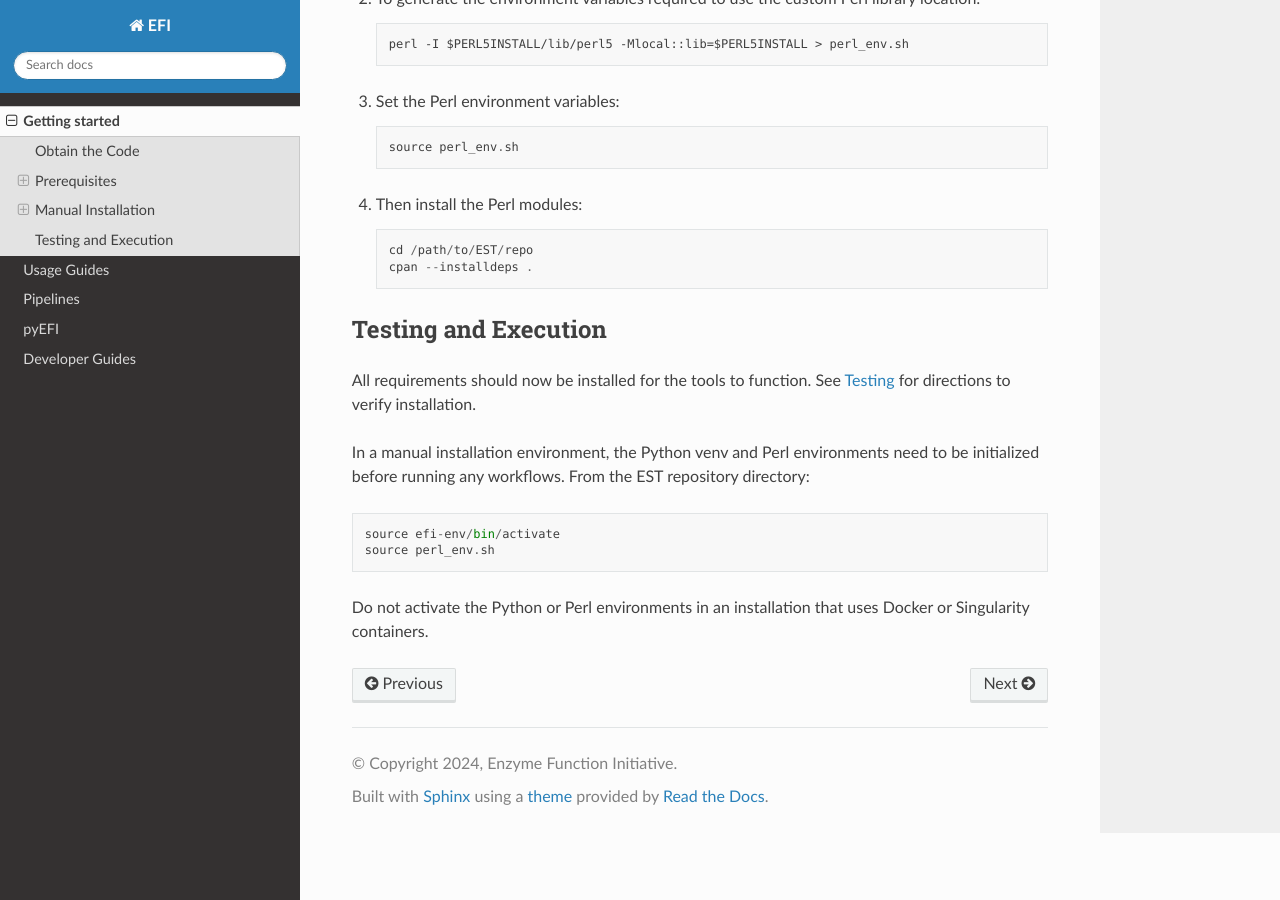
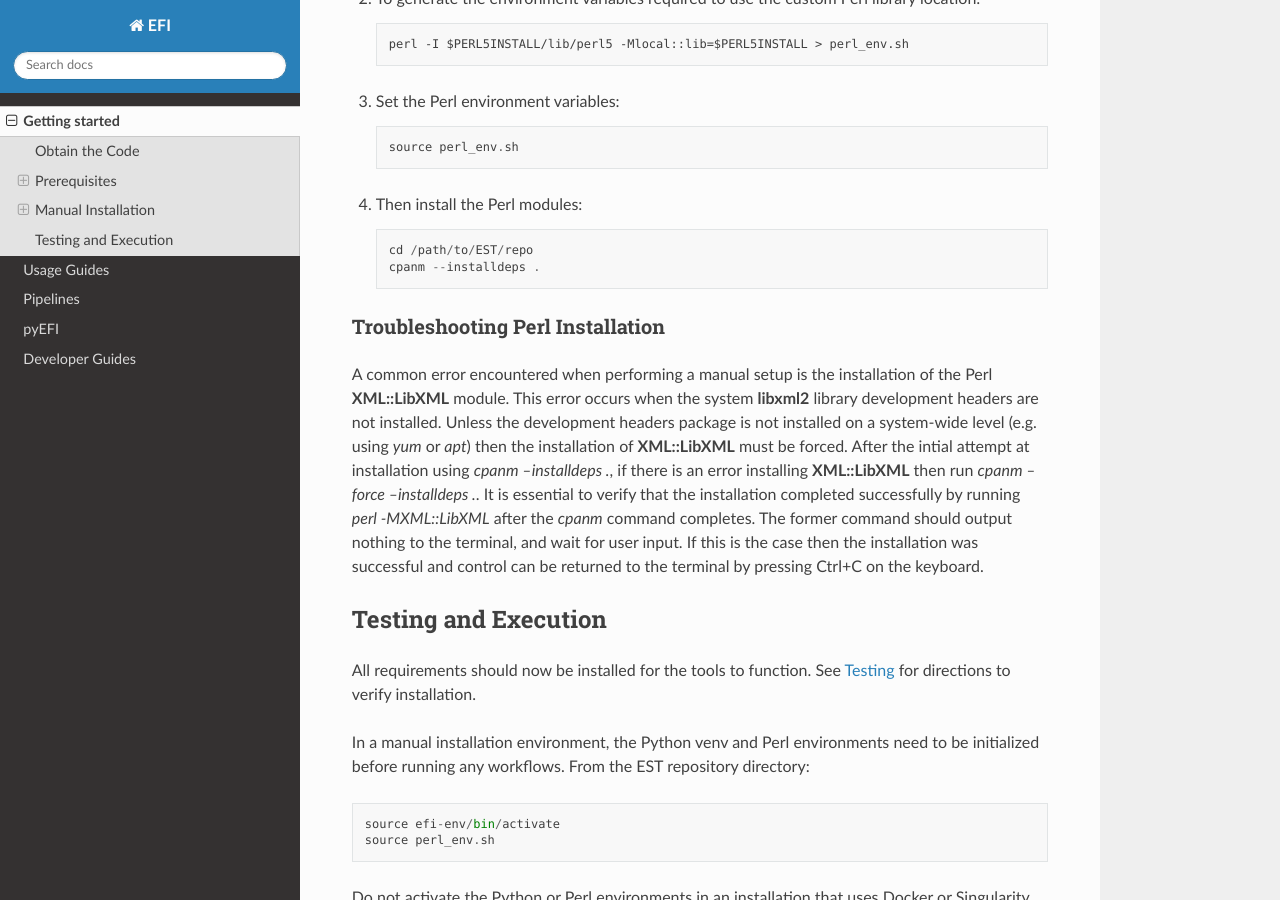
Before and after one commit to EnzymeFunctionInitiative/EST, a Sphinx documentation site: the page built from docs/getting_started.rst, in a window 1280 px wide and 900 px high, scrolled down 2873 px. Built offline with Sphinx 7.4.7 and the Read the Docs theme 3.1.0, drawn with Linux system fonts in a browser that asks for light colours.

Commit message:
Added Perl module XML::LibXML troubleshooting to getting started doc.

```diff
--- a/docs/getting_started.rst
+++ b/docs/getting_started.rst
@@ -146,7 +146,23 @@ the actual modules will be stored (e.g. ``PERL5INSTALL=$EFIDEPS/perl5``). ::
 4. Then install the Perl modules: ::
 
     cd /path/to/EST/repo
-    cpan --installdeps .
+    cpanm --installdeps .
+
+Troubleshooting Perl Installation
+~~~~~~~~~~~~~~~~~~~~~~~~~~~~~~~~~
+
+A common error encountered when performing a manual setup is the installation
+of the Perl **XML::LibXML** module. This error occurs when the system **libxml2**
+library development headers are not installed. Unless the development headers
+package is not installed on a system-wide level (e.g. using `yum` or `apt`)
+then the installation of **XML::LibXML** must be forced. After the intial
+attempt at installation using `cpanm --installdeps .`, if there is an error
+installing **XML::LibXML** then run `cpanm --force --installdeps .`. It is
+essential to verify that the installation completed successfully by running
+`perl -MXML::LibXML` after the `cpanm` command completes. The former command
+should output nothing to the terminal, and wait for user input. If this is the
+case then the installation was successful and control can be returned to the
+terminal by pressing Ctrl+C on the keyboard.
 
 Testing and Execution
 ---------------------
```
